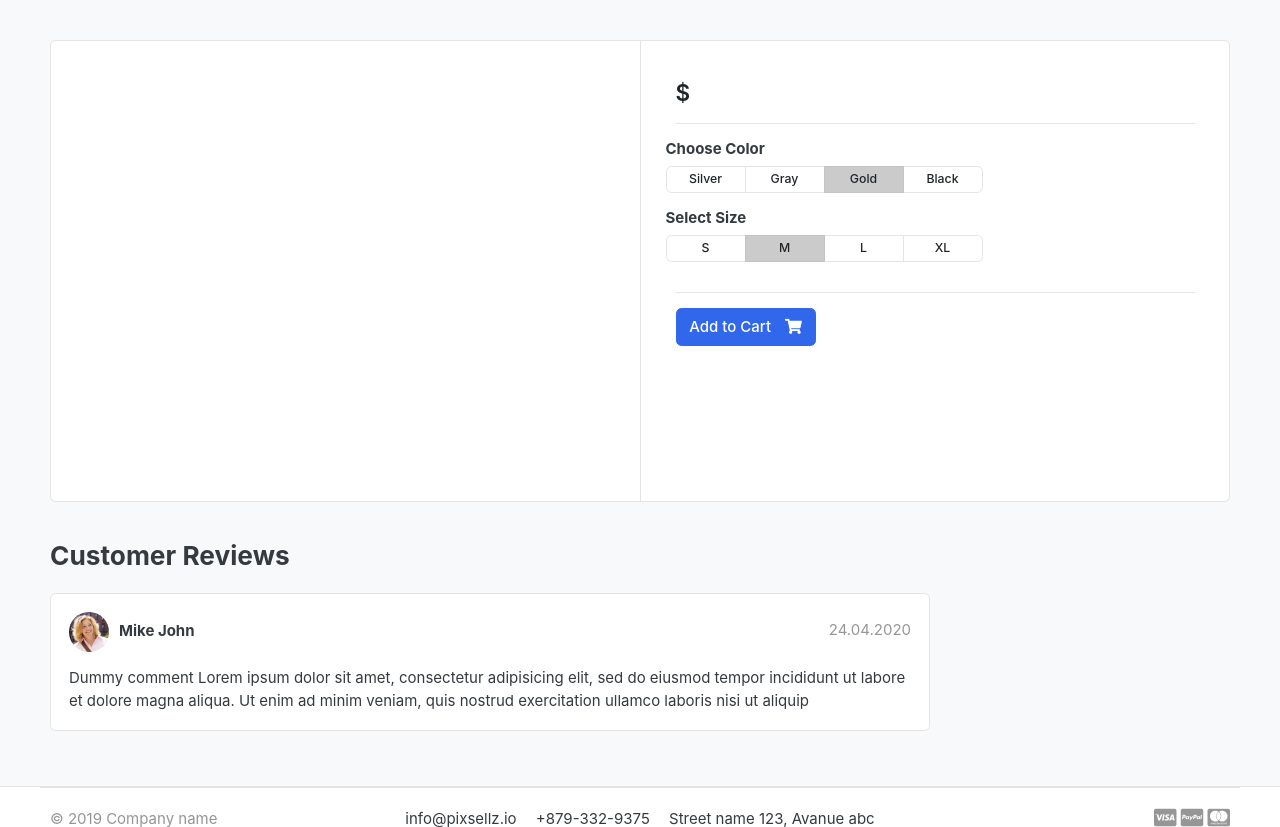
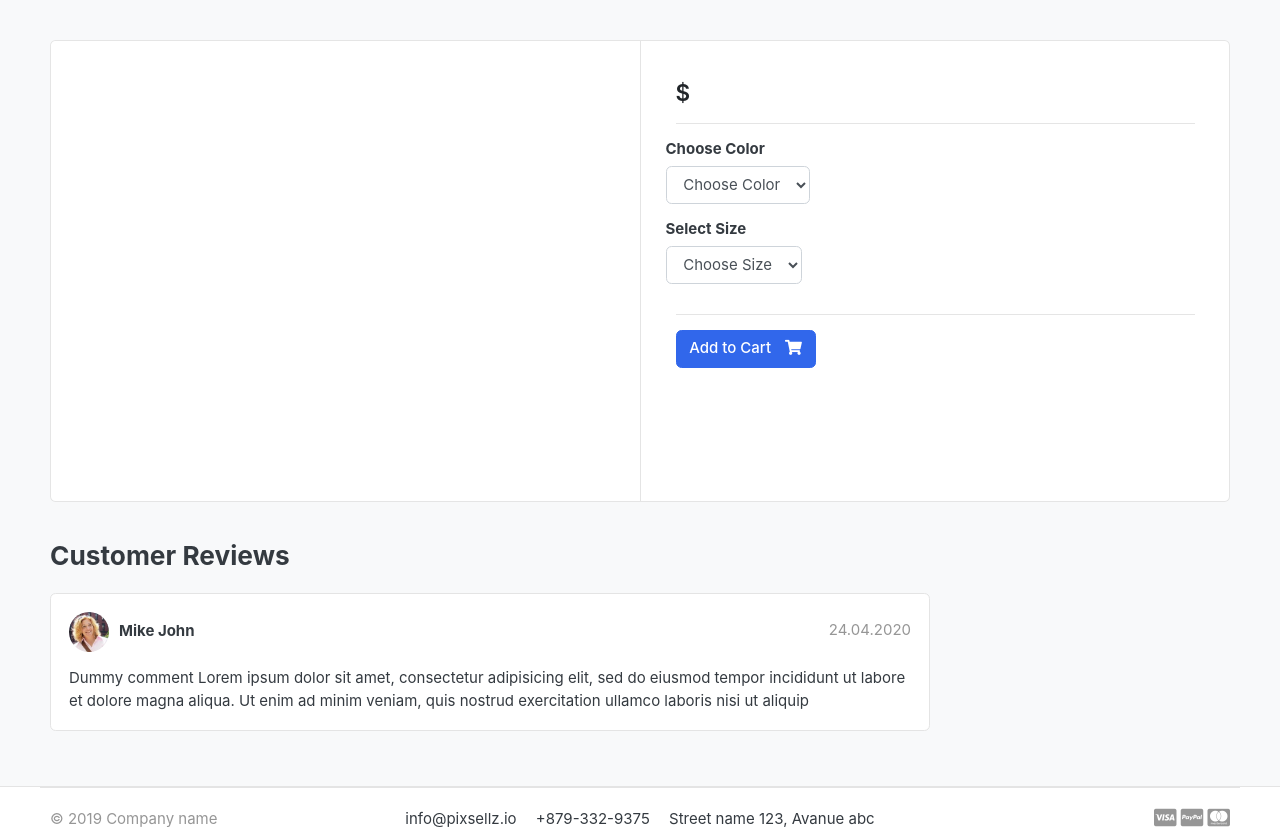
Before and after one commit to rivka-levit/greatkart-store, a Django app: template store/templates/store/product-detail.html in a window 1280 px wide. Shown: the part 118-945 px from the top of the page. Run offline with Django 4.2, Linux system fonts and the light colour scheme; the template is opened without the code that fills it, so the values that code supplies are empty; data comes from the database, SQL or seed files in the repository; some libraries are stand-ins or nearby versions; some web fonts are replaced.

Commit message:
select fields for detail page

```diff
--- a/store/templates/store/product-detail.html
+++ b/store/templates/store/product-detail.html
@@ -34,39 +34,23 @@
         <div class="row">
             <div class="item-option-select">
                 <h6>Choose Color</h6>
-                <div class="btn-group btn-group-sm btn-group-toggle" data-toggle="buttons">
-                  <label class="btn btn-light">
-                    <input type="radio" name="radio_color"> Silver
-                  </label>
-                  <label class="btn btn-light">
-                    <input type="radio" name="radio_color" > Gray
-                  </label>
-                  <label class="btn btn-light active">
-                    <input type="radio" name="radio_color checked"> Gold
-                  </label>
-                  <label class="btn btn-light">
-                    <input type="radio" name="radio_color"> Black
-                  </label>
-                </div>
+                <select name="color" class="form-control" required>
+                    <option value="" disabled selected>Choose Color</option>
+                    {% for variant in product.variations.all %}
+                        <option value="{{ variant.variation_value }}">{{ variant.variation_value }}</option>
+                    {% endfor %}
+                </select>
             </div>
         </div> <!-- row.// -->
         <div class="row">
             <div class="item-option-select">
                 <h6>Select Size</h6>
-                <div class="btn-group btn-group-sm btn-group-toggle" data-toggle="buttons">
-                  <label class="btn btn-light">
-                    <input type="radio" name="radio_color"> S
-                  </label>
-                  <label class="btn btn-light active">
-                    <input type="radio" name="radio_color" checked> M
-                  </label>
-                  <label class="btn btn-light">
-                    <input type="radio" name="radio_color"> L
-                  </label>
-                  <label class="btn btn-light">
-                    <input type="radio" name="radio_color"> XL
-                  </label>
-                </div>
+                <select name="size" class="form-control" required>
+                    <option value="" disabled selected>Choose Size</option>
+                    {% for variant in product.variations.all %}
+                        <option value="{{ variant.variation_value }}">{{ variant.variation_value }}</option>
+                    {% endfor %}
+                </select>
             </div>
         </div> <!-- row.// -->
         <hr>
```
